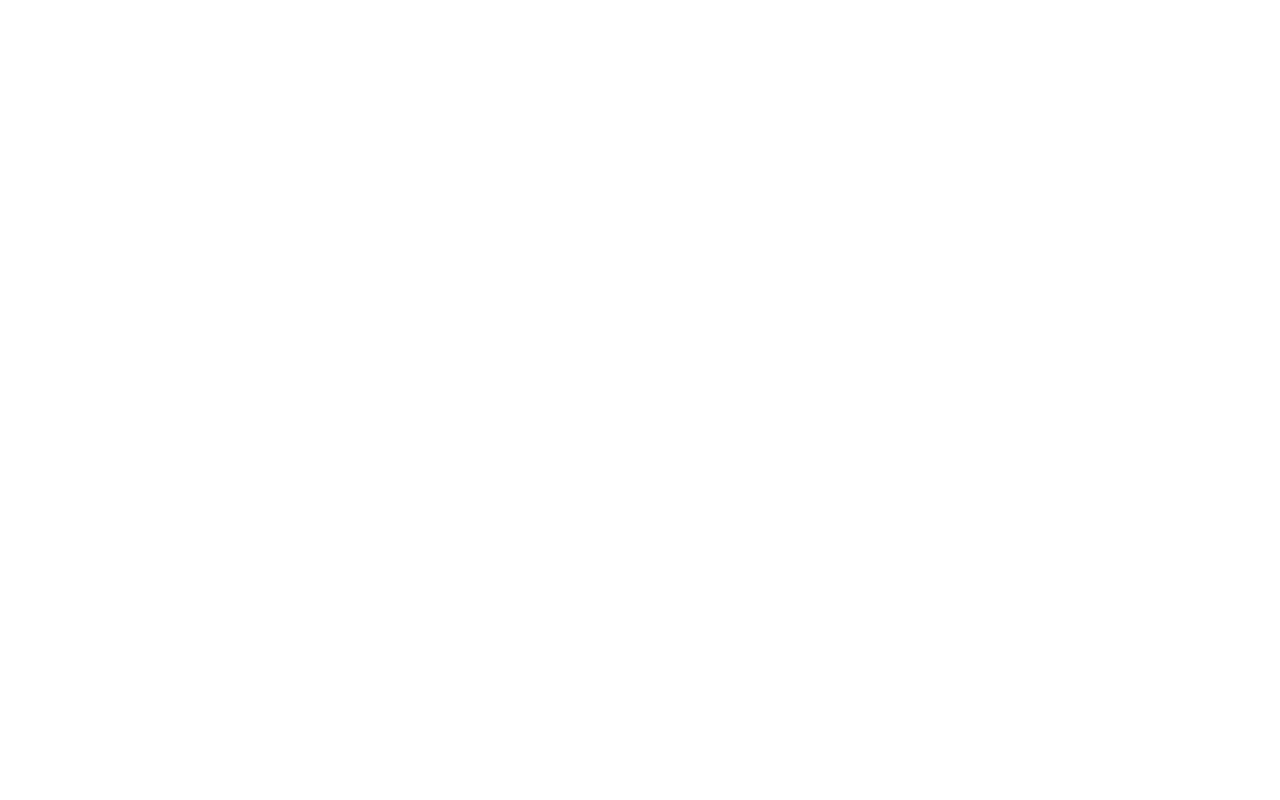
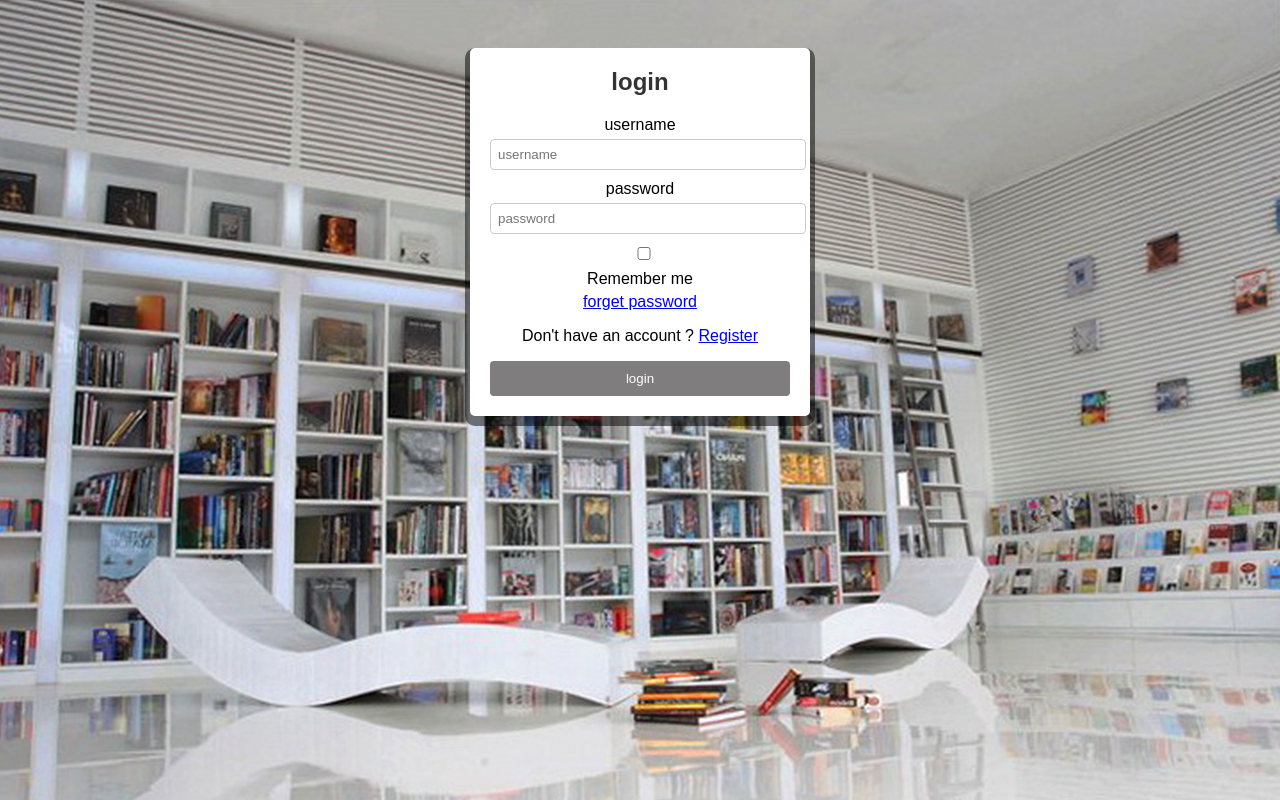
Before and after one commit to Opeyemi020/library, a plain HTML site: page index.html in a window 1280 px wide. Drawn offline with Linux system fonts and the light colour scheme.

Commit message:
creating of login and register page

```diff
--- a/index.html
+++ b/index.html
@@ -3,8 +3,35 @@
 <head>
     <meta charset="UTF-8">
     <title>Library</title>
+    <link rel="stylesheet" href="syles.css">
 </head>
 <body>
+        <dev class="form-container-for-login">
+         <form id="login_form">
+            <h2>login</h2>
+        <div>
+                <label for="login_username">username</label>
+                <input type="text" id="login_username" placeholder="username" required>
+        </div>
 
+            <div>
+                <label for="login_password">password</label>
+                <input type="text"  id="login_password" placeholder="password" required>
+            </div>
+
+        <div class ="remember_password">
+            <label><input type="checkbox">Remember me</label>
+            <a href="#">forget password</a>
+        </div>
+
+           <div class = "register_link">
+            <p>Don't have an account ? <a href ="register.html">Register</a></p>
+           </div>
+
+        <button type ="submit">login</button>
+        </form>
+        <nav
+
+    </dev>
 </body>
 </html>
--- /dev/null
+++ b/register.css
@@ -0,0 +1,49 @@
+body{
+    font-family: Arial,sans-serif;
+    background-image: url("student.jpg");
+    text-align: center;
+    padding: 20px;
+}
+.form-container {
+    display:flex;
+    justify-content: center;
+    margin-top: 30px;
+}
+
+form {
+    background-color:#f3f3f3;
+    border-radius: 10px;
+    padding:20px ;
+    width: 300px;
+}
+
+h2 {
+    margin-top:0;
+    color:aliceblue
+}
+
+label {
+    display:contents;
+    margin-bottom: 5px;
+}
+
+input {
+    width: 100%;
+    padding: 8px;
+    margin-bottom: 10px;
+    border:1px solid #ccc;
+    border-radius: 4px;
+}
+button {
+    width: 100%;
+    padding: 10px;
+    background-color:dimgray;
+    color:#fff;
+    border:none;
+    border-radius: 4px;
+    cursor: pointer;
+}
+
+button:hover{
+    background-color:black
+}
--- a/syles.css
+++ b/syles.css
@@ -1,3 +1,50 @@
 body{
-    background-color: green;
+    font-family: Arial, sans-serif;
+    background-image: url("library-image.jpg");
+    background-size: 100%;
+    text-align: center;
+    padding: 10px;
+
 }
+.form-container-for-login {
+    display: flex;
+    justify-content: center;
+    margin-top: 30px;
+
+
+}
+form {
+    background-color: rgba(255, 255, 255.2);
+    box-shadow: 0 5px 0 5px rgba(0,0,0,.5);
+    border-radius: 5px;
+    padding:20px;
+    width: 300px;
+}
+h2 {
+    margin-top: 0;
+    color: #333;
+}
+label {
+    display: block;
+    margin-bottom: 5px;
+}
+input{
+    width: 100%;
+    padding: 7px;
+    margin-bottom: 10px;
+    border: 1px solid #ccc;
+    border-radius: 4px;
+
+}
+button {
+    width: 100%;
+    padding: 10px;
+    background-color:rgb(127, 125, 125);
+    color :#fff;
+    border:none;
+    border-radius: 4px;
+    cursor:pointer;
+}
+button:hover{
+    background-color:#333
+}
```
Also changed, not shown: register.html (added, +45 -0 lines), library-image.jpg (added), student.jpg (added), 2 other files.
